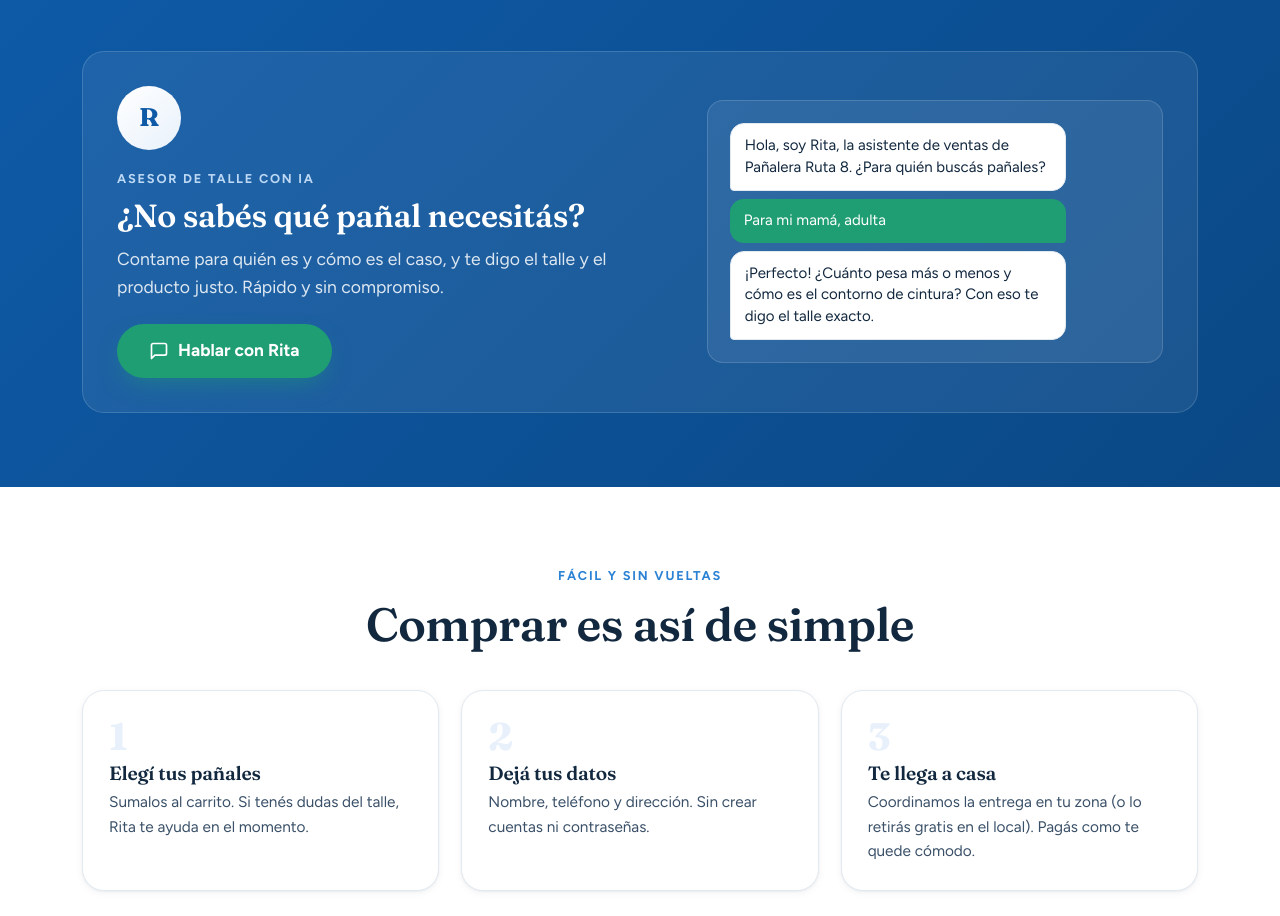
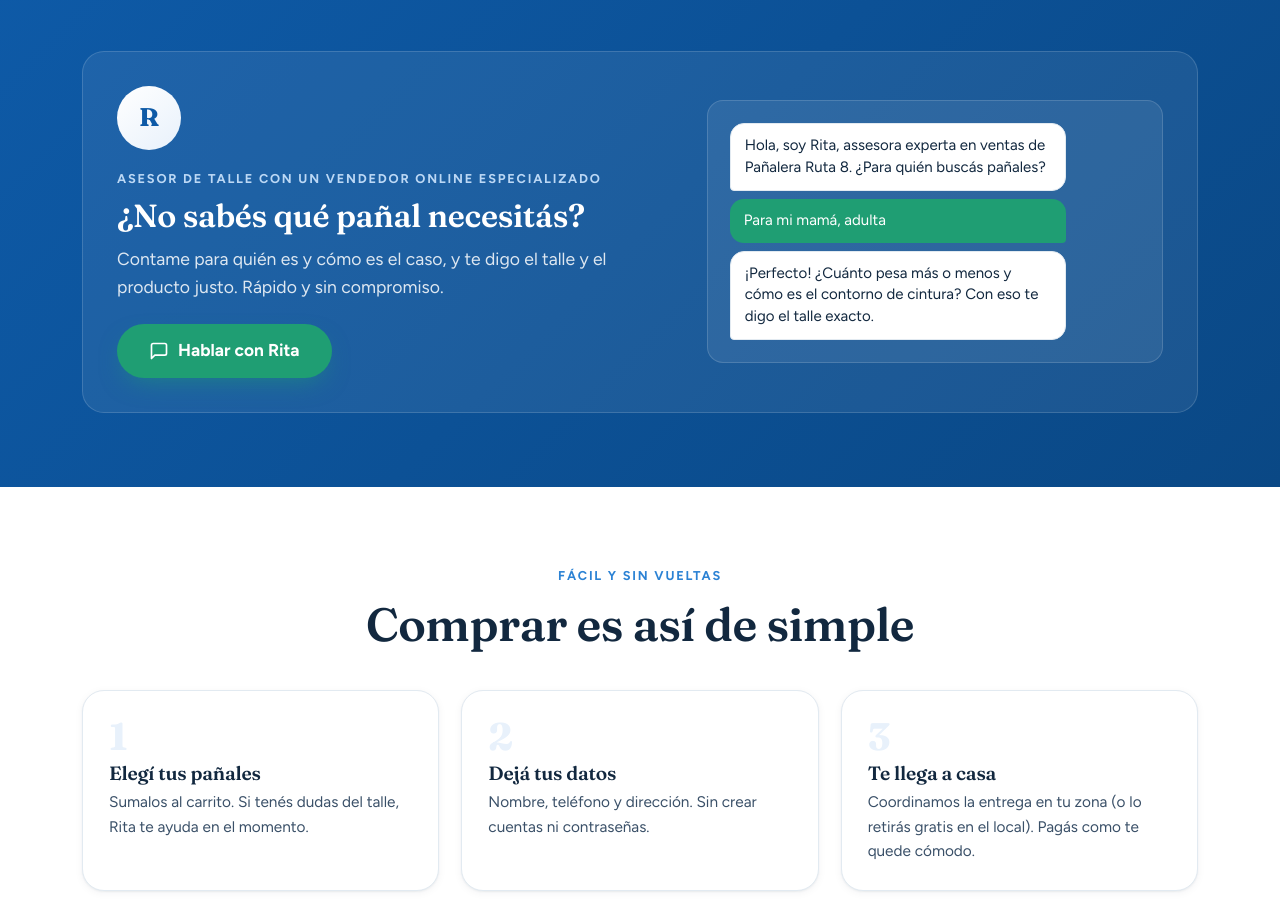
Before and after one commit to amorporloshierros-lab/panalera-ruta8-web, a plain HTML site: page index.html in a window 1280 px wide. Shown: the part 2620-3536 px from the top of the page. Drawn offline with Linux system fonts and the light colour scheme.

Commit message:
Update index.html

```diff
--- a/index.html
+++ b/index.html
@@ -304,13 +304,13 @@
     <div class="advisor-box rv">
       <div>
         <div class="rita-av">R</div>
-        <span class="eyebrow" style="color:#bcd8f5">Asesor de talle con IA</span>
+        <span class="eyebrow" style="color:#bcd8f5">Asesor de talle con un vendedor online especializado </span>
         <h2 style="color:#fff;font-size:2rem;margin:8px 0 12px">¿No sabés qué pañal necesitás?</h2>
         <p style="color:rgba(255,255,255,.85);font-size:1.1rem;margin-bottom:22px">Contame para quién es y cómo es el caso, y te digo el talle y el producto justo. Rápido y sin compromiso.</p>
         <button class="btn wa lg" onclick="openRita()"><svg width="20" height="20" viewBox="0 0 24 24" fill="none" stroke="currentColor" stroke-width="2" stroke-linecap="round" stroke-linejoin="round"><path d="M21 15a2 2 0 0 1-2 2H7l-4 4V5a2 2 0 0 1 2-2h14a2 2 0 0 1 2 2z"/></svg> Hablar con Rita</button>
       </div>
       <div style="background:rgba(255,255,255,.08);border:1px solid rgba(255,255,255,.15);border-radius:16px;padding:22px">
-        <div class="rm bot" style="margin-bottom:8px;color:var(--ink)">Hola, soy Rita, la asistente de ventas de Pañalera Ruta 8. ¿Para quién buscás pañales?</div>
+        <div class="rm bot" style="margin-bottom:8px;color:var(--ink)">Hola, soy Rita, assesora experta en ventas de Pañalera Ruta 8. ¿Para quién buscás pañales?</div>
         <div class="rm me" style="margin-bottom:8px;background:var(--verde)">Para mi mamá, adulta</div>
         <div class="rm bot" style="color:var(--ink)">¡Perfecto! ¿Cuánto pesa más o menos y cómo es el contorno de cintura? Con eso te digo el talle exacto.</div>
       </div>
```
